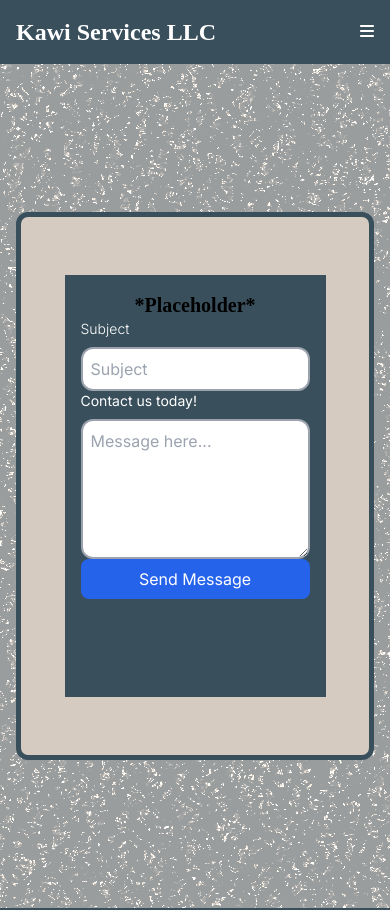
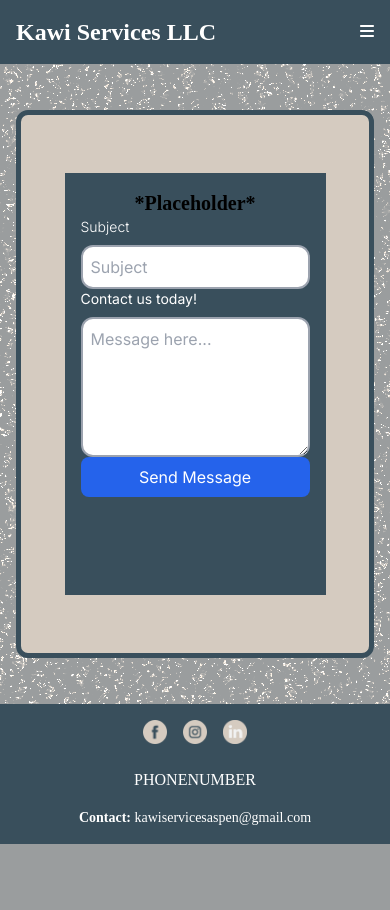
Before and after one commit to alihernandez/kawi, a Next.js app in the folder kawiv1/: page /contact in a window 390 px wide. Shown: the top 910 px of the page. After the commit the page ends 844 px from the top, so only its background shows below. Built offline with nearby package versions, Linux system fonts and the light colour scheme.

Commit message:
fix contact form height, fix footer position on careers page

```diff
--- a/kawiv1/app/contact/page.jsx
+++ b/kawiv1/app/contact/page.jsx
@@ -26,7 +26,7 @@ export default function Contact() {
   }
 
   return (
-    <main className="flex min-h-screen flex-col items-center justify-center p-4 sm:p-8">
+    <main className="flex flex-col items-center justify-center p-4 sm:p-8">
       <div className='flex flex-col justify-center items-center w-full sm:w-4/5 rounded-xl' id='contactForm'>
         {isMessageSent ? (
           <p className="text-green-500 font-bold">Message Sent Successfully!</p>
--- a/kawiv1/app/globals.css
+++ b/kawiv1/app/globals.css
@@ -28,6 +28,11 @@
     flex: 1;
   }
 
+  #locale,
+    #other {
+      display: none;
+    }
+
   footer {
     /* position: sticky; */
     bottom: 0;
@@ -35,10 +40,6 @@
     color: #fff;
     padding: 20px;
     z-index: 100; /* Adjust the z-index as needed, ensure it's higher than other content */
-    /* #locale,
-    #other {
-      display: none;
-    } */
   }
 }
 
@@ -47,10 +48,15 @@ body{
     /* min-height: 100vh; */
     display: flex;
     flex-direction: column;
+    min-height: 100vh;
     background-image: url('/noise2.svg');
     background-repeat: no-repeat;
     background-size: cover;
     background-color: #9a9d9e;
+}
+
+main {
+  flex: 1;
 }
 
 h1, h2, h3, h4, h5, h6, #nav {
@@ -145,19 +151,3 @@ background-size: cover;
     /* Add styles for the job opening images */
   }
   /* Add more styles as needed */
-
-
-/* footer */
-/* styles/footer.css */
-
-/* footer {
-    background-color: #394f5c;
-    color: #fff;
-    padding: 20px;
-  }
-
-  .social-icons img {
-    width: 30px;
-    height: 30px;
-    margin-right: 10px;
-  } */
```
